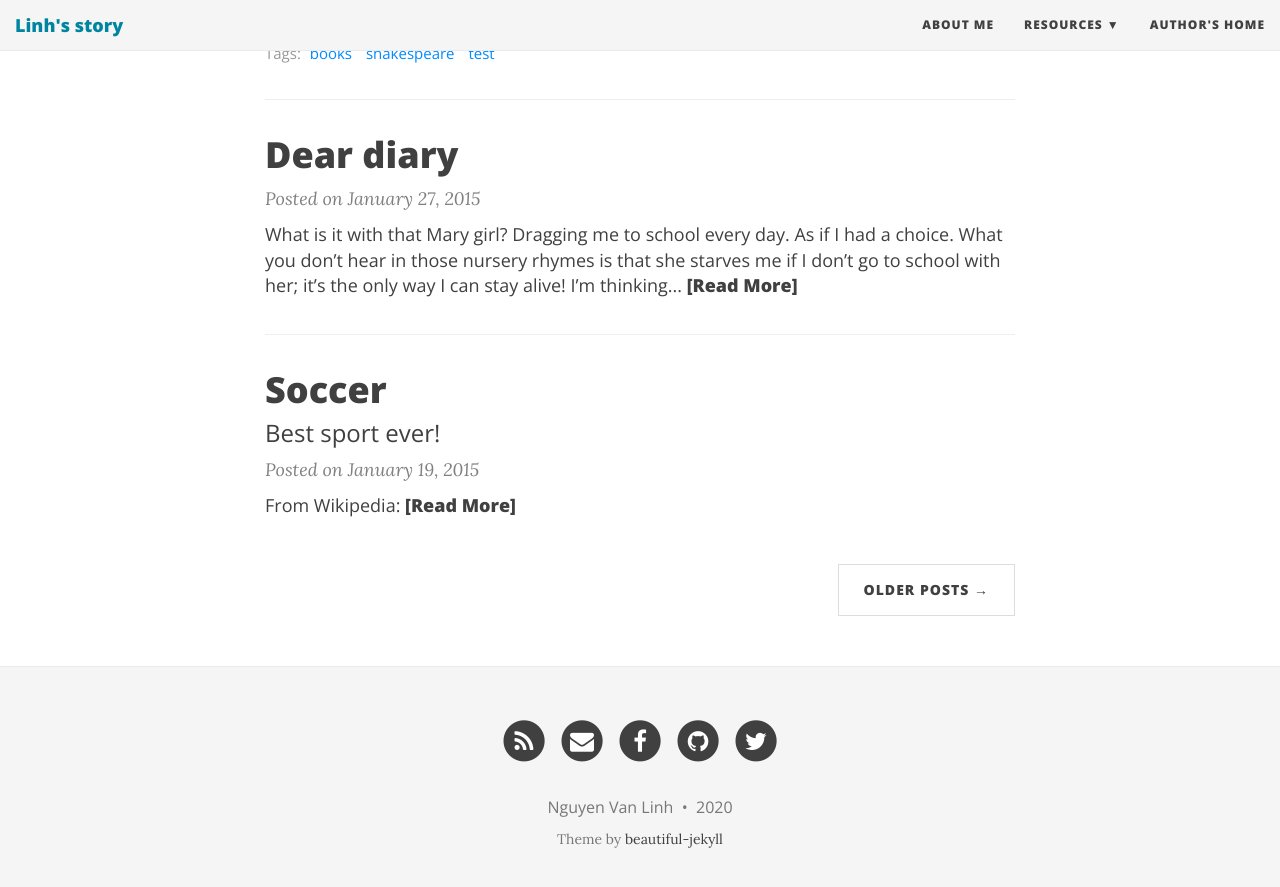
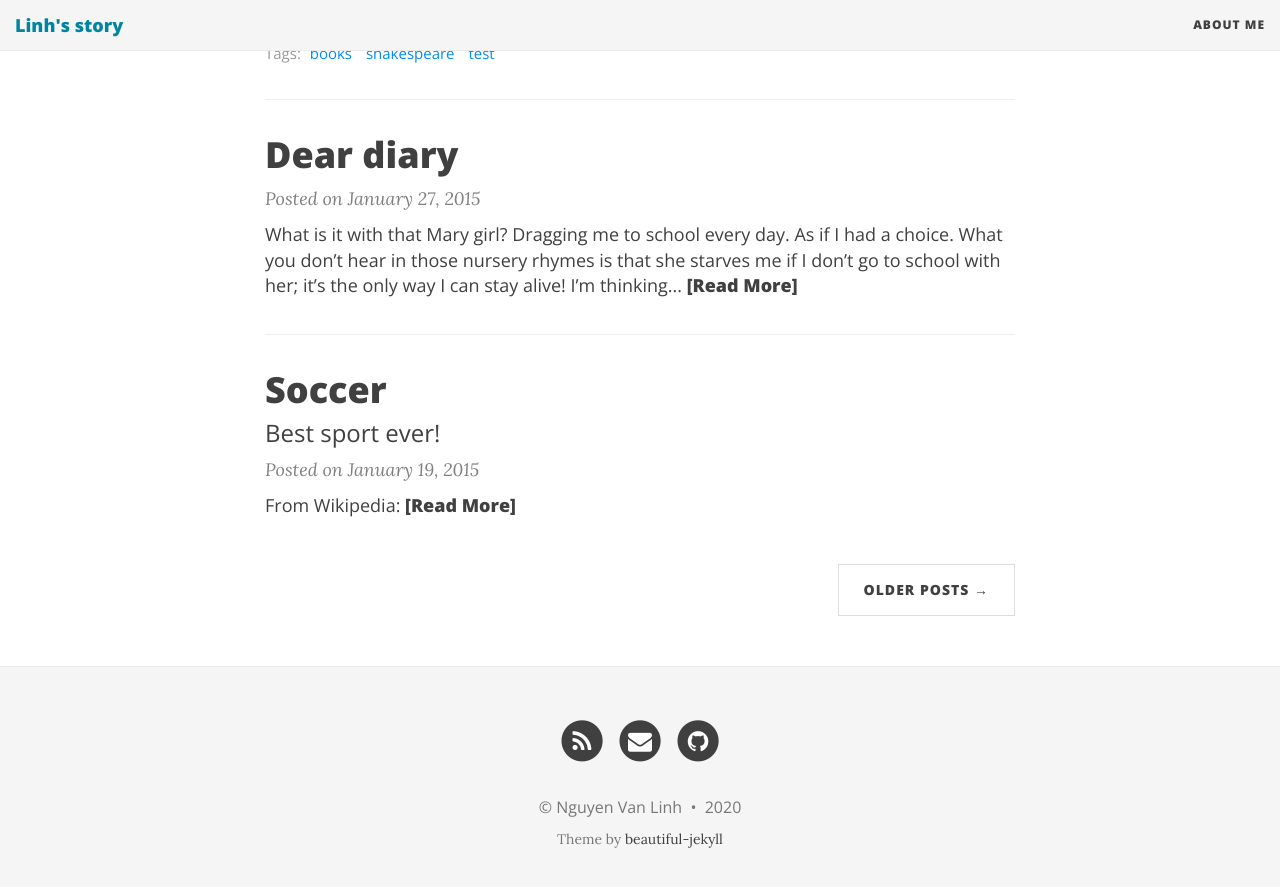
Before and after one commit to linhnvl/linhnvl.github.io, a Jekyll site: the page built from index.html, in a window 1280 px wide and 900 px high, scrolled down 963 px. Shown: the top 887 px of the window. Built offline with Jekyll 4.4.1, drawn with Linux system fonts in a browser that asks for light colours; nearby versions of some CDN libraries; the list of posts is cut into pages by our own code.

Commit message:
update index and config

```diff
--- a/_config.yml
+++ b/_config.yml
@@ -21,10 +21,6 @@ description: I'm a Ruby developer
 # List of links in the navigation bar
 navbar-links:
   About Me: "aboutme"
-  Resources:
-    - Beautiful Jekyll: "http://deanattali.com/beautiful-jekyll/"
-    - Learn markdown: "http://www.markdowntutorial.com/"
-  Author's home: "http://deanattali.com"
 
 # Image to show in the navigation bar - image must be a square (width = height)
 # Remove this parameter if you don't want an image in the navbar
@@ -60,7 +56,7 @@ footer-link-col: "#404040"
 # Change all these values or delete the ones you don't want.
 # Important: you must keep the "name" parameter, everything else you can remove
 author:
-  name: Nguyen Van Linh
+  name: © Nguyen Van Linh
 
 # Select your active Social Network Links.
 # Uncomment the links you want to show in the footer and add your information to each link.
@@ -68,10 +64,8 @@ author:
 # If you want to add a new link that isn't here, you'll need to also edit the file _data/SocialNetworks.yml
 social-network-links:
   rss: true
-  email: "someone@example.com"
-  facebook: deanattali
+  email: "nguyenvanlinh12d3@gmail.com"
   github: github.com/linhnvl
-  twitter: daattali
 #  reddit: yourname
 #  linkedin: daattali
 #  xing: yourname
```
